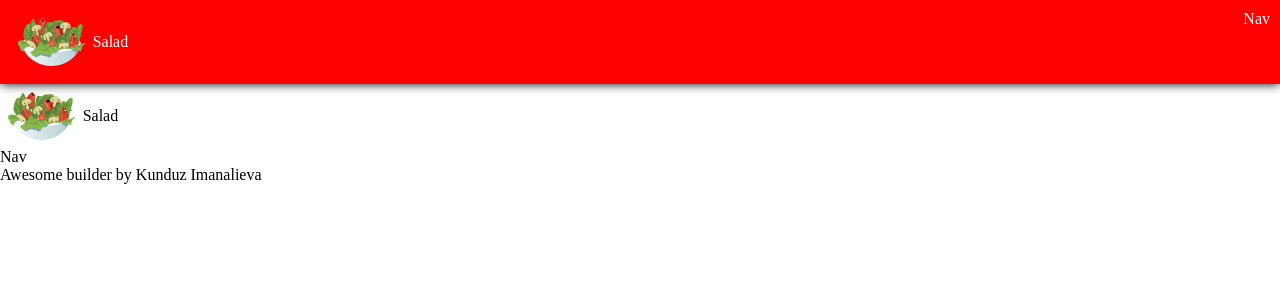
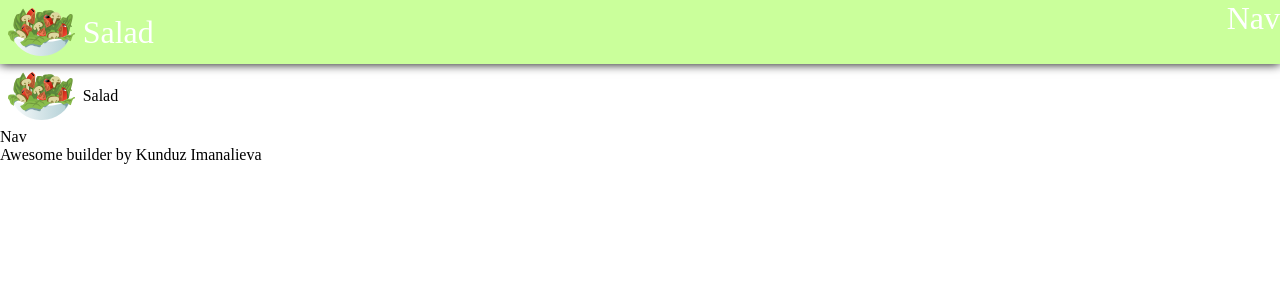
Before and after one commit to Kunduz-Imanalieva/builder, a React (Create React App) app: page / in a window 1280 px wide. Shown: the top 300 px of the page. Built offline with nearby package versions, Linux system fonts and the light colour scheme.

Commit message:
stylized the Toolbar

```diff
--- a/src/components/Toolbar/Toolbar.module.css
+++ b/src/components/Toolbar/Toolbar.module.css
@@ -1,13 +1,12 @@
-.Toolbar{
-    display: flex;
-    justify-content: space-between;
-    padding: 10px;
+.Toolbar {
+  display: flex;
+  justify-content: space-between;
+  position: sticky;
+  top: 0;
+  left: 0;
 
-    color: white;
-    background-color: red;
-    box-shadow: 0 0 10px rgba(0, 0 , .5);
-
-    position: sticky;
-    top:0;
-    left: 0;
+  font-size: 2rem;
+  color: white;
+  background-color:#caff9b;
+  box-shadow: 0 0 10px rgba(0, 0 , .5);
   }
```
